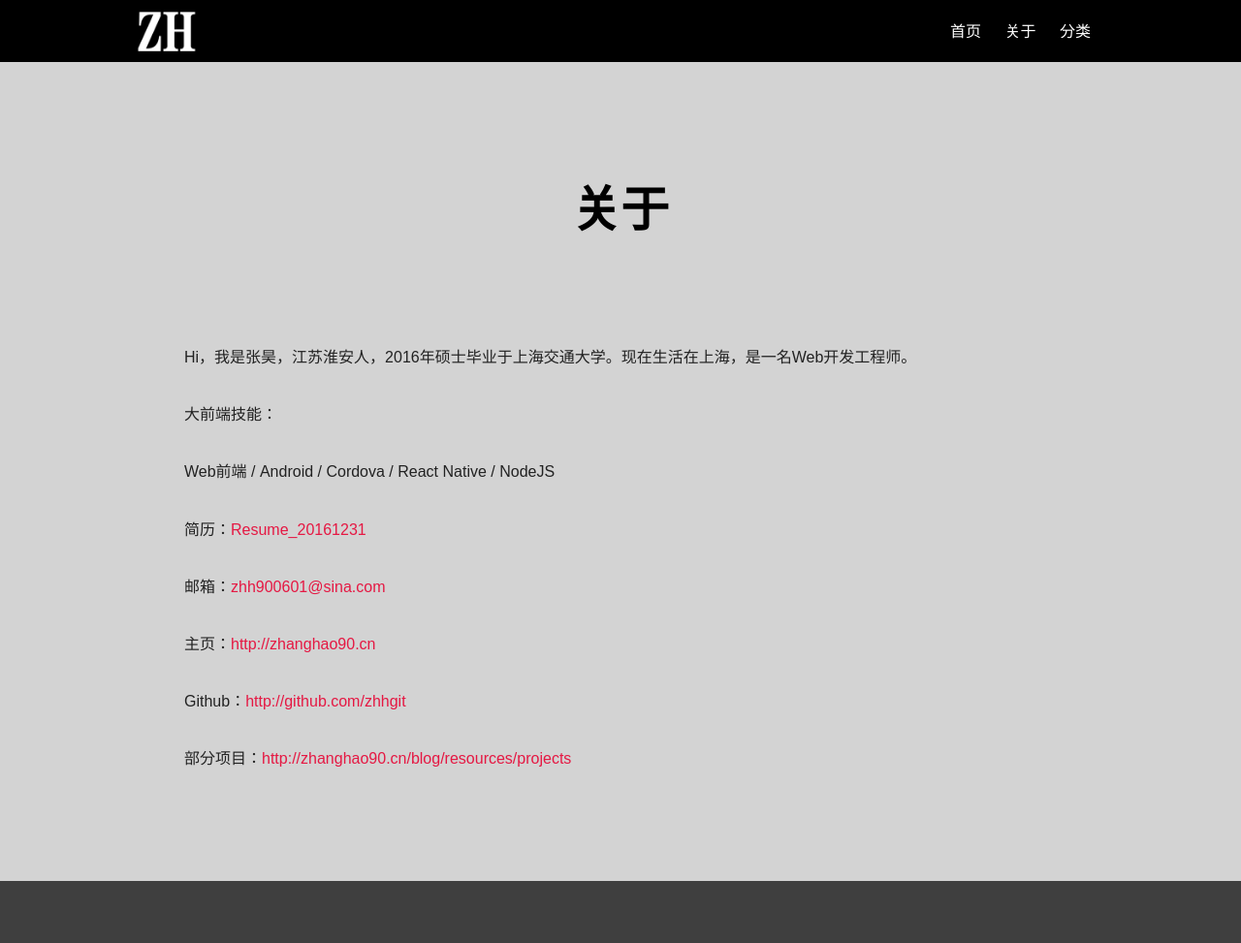
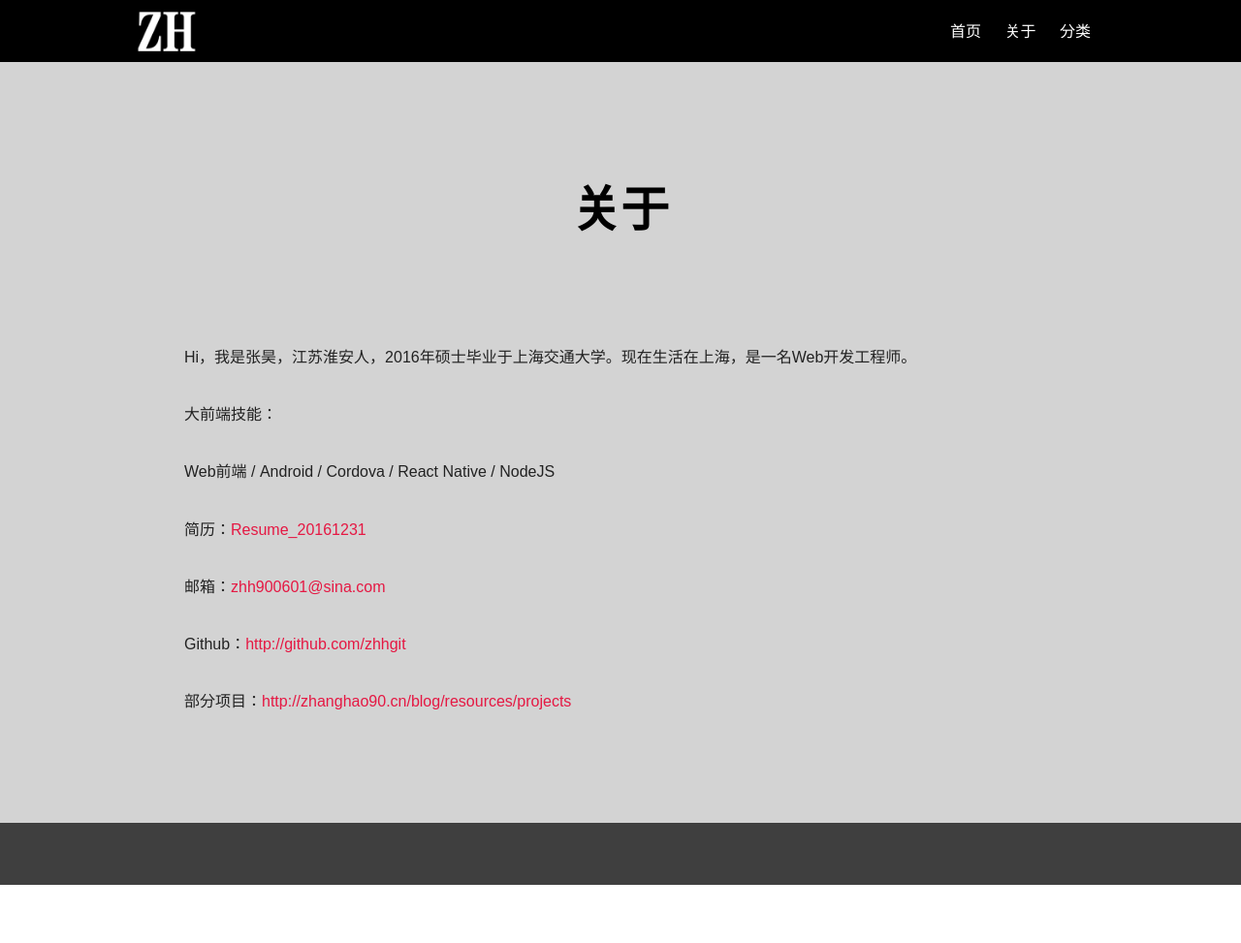
Before and after one commit to zhhgit/blog, a Jekyll site: the page built from about.md, in a window 1280 px wide. Shown: the whole page at 97% size. Built offline with Jekyll 4.4.1, drawn with Linux system fonts in a browser that asks for light colours; comment, search, counter and statistics services are not loaded; after the commit the page ends 913 px from its top, so only the background shows below that.

Commit message:
revise about.md

```diff
--- a/about.md
+++ b/about.md
@@ -15,8 +15,6 @@ Web前端 / Android / Cordova / React Native / NodeJS
 
 邮箱：[zhh900601@sina.com](mailto:zhh900601@sina.com)
 
-主页：<http://zhanghao90.cn>
-
 Github：<http://github.com/zhhgit>
 
 部分项目：<http://zhanghao90.cn/blog/resources/projects>
```
